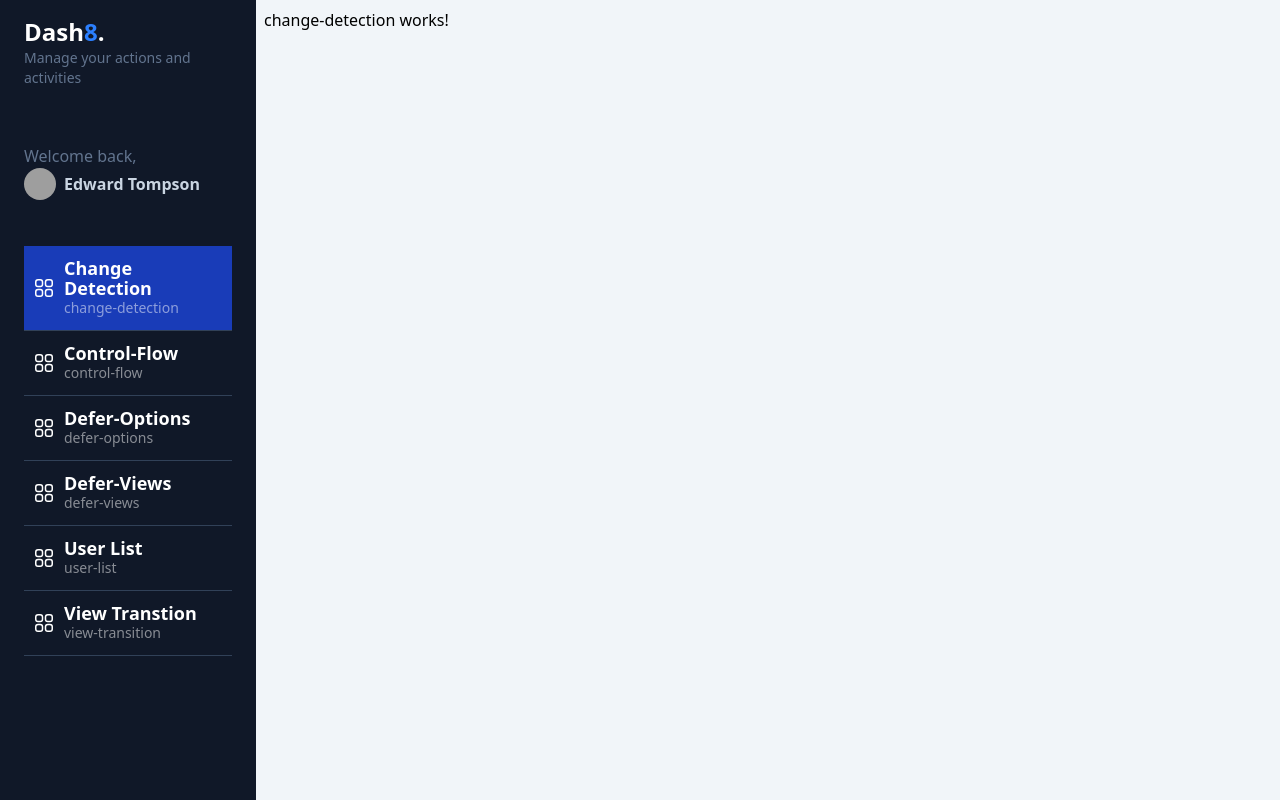
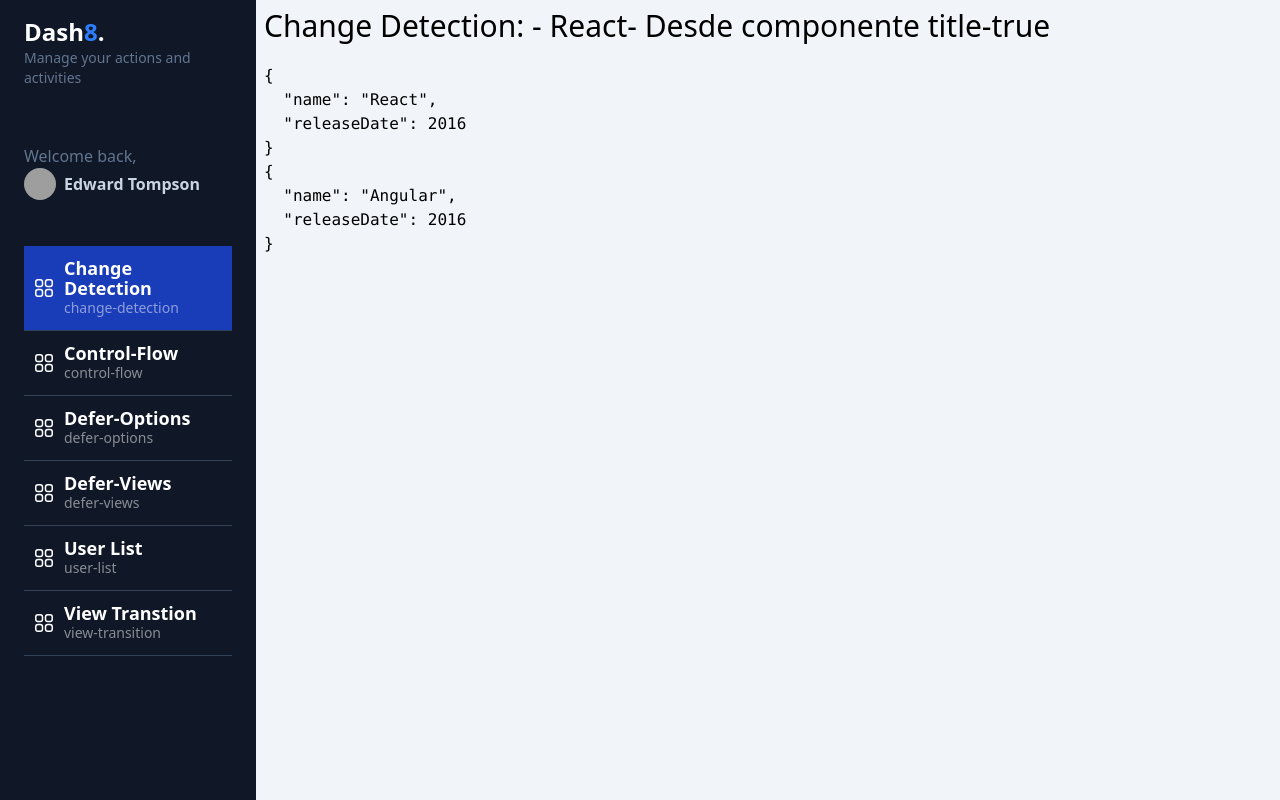
Before and after one commit to VictorCarmonaMoraza/PrecioVivienda_Angular20, an Angular app: page /dashboard/change-detection in a window 1280 px wide. Built offline with nearby package versions, Linux system fonts and the light colour scheme; grey boxes are pictures that could not be loaded; a web font is replaced by a local one.

Commit message:
ChangeDetection - OnPush

```diff
--- a/src/app/dashboard/pages/change-detection/change-detection.html
+++ /dev/null
@@ -1 +0,0 @@
-<p>change-detection works!</p>
--- a/src/app/dashboard/pages/change-detection/change-detection.ts
+++ b/src/app/dashboard/pages/change-detection/change-detection.ts
@@ -1,13 +1,50 @@
 import { CommonModule } from '@angular/common';
-import { Component } from '@angular/core';
+import { ChangeDetectionStrategy, Component, computed, signal } from '@angular/core';
+import { Title } from '@shared/title/title';
 
 @Component({
   selector: 'app-change-detection',
   standalone: true,
-  imports: [CommonModule],
-  templateUrl: './change-detection.html',
-  styleUrl: './change-detection.css'
+  imports: [CommonModule, Title],
+  changeDetection: ChangeDetectionStrategy.OnPush,
+  template: `<app-title [title]="currentFramework()" withShadow/>
+<pre>{{frameworkAsSignal() | json}}</pre>
+<pre>{{frameworkAsProperty | json}}</pre>
+  `,
 })
 export default class ChangeDetection {
 
+  public currentFramework = computed(
+    () => `Change Detection:  - ${this.frameworkAsSignal().name}`
+  )
+
+  public frameworkAsSignal = signal({
+    name: 'Angular',
+    releaseDate: 2016
+  });
+
+  public frameworkAsProperty = {
+    name: 'Angular',
+    releaseDate: 2016
+  };
+
+  constructor() {
+    setTimeout(() => {
+      //this.frameworkAsProperty.name = 'React';
+
+      //Fortma 1
+      // this.frameworkAsSignal.update(value=>({
+      //   ...value,
+      //   name: 'React'
+      // }))
+
+      //Forma 2
+      this.frameworkAsSignal.update(value => {
+        value.name = 'React';
+        return { ...value };
+      })
+
+      console.log('Hecho');
+    }, 3000);
+  }
 }
```
